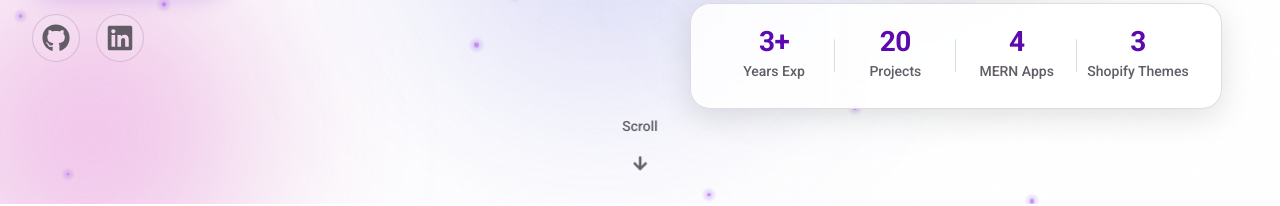
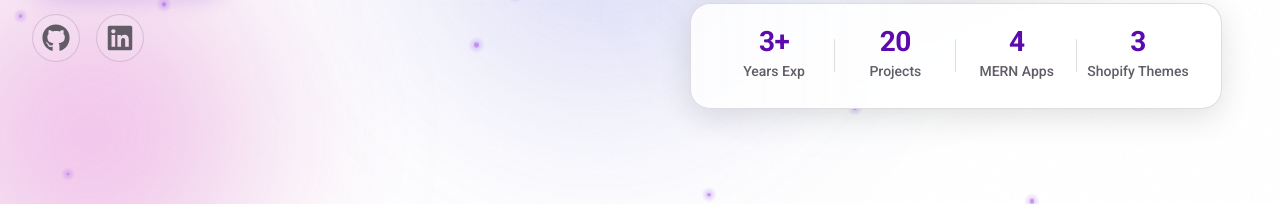
Before and after one commit to AvetBadalyan/Avets-Portfolio, a React (Vite) app: page / in a window 1280 px wide. Shown: the part 596-802 px from the top of the page. Built offline with nearby package versions, Linux system fonts and the light colour scheme.

Commit message:
little fix in header

```diff
--- a/src/App.jsx
+++ b/src/App.jsx
@@ -3,8 +3,8 @@ import Navbar from "./Components/Navbar/Navbar";
 import { useTheme } from "./context/use-theme";
 import Header from "./Pages/Header/Header";
 
-// Above-the-fold (Navbar + Header) loads eagerly. Everything below the fold is
-// code-split and loads when the user scrolls past the hero or follows an anchor.
+// Above-the-fold (Navbar + Header) loads eagerly. Below-the-fold sections are
+// code-split and mounted when the user approaches them or follows an anchor.
 const About = lazy(() => import("./Pages/About/About"));
 const Education = lazy(() => import("./Pages/Education/Education"));
 const Skills = lazy(() => import("./Pages/Skills/Skills"));
--- a/src/Components/Navbar/Navbar.jsx
+++ b/src/Components/Navbar/Navbar.jsx
@@ -118,10 +118,6 @@ const Navbar = () => {
       <nav
         className={`nav nav--animate ${isScrolled ? "nav--scrolled" : ""} ${isMenuOpen ? "nav--open" : ""}`}
       >
-        <a href="#main-content" className="skip-link">
-          Skip to main content
-        </a>
-
         <div className="container nav__container">
           <a href="#header" className="nav__logo" aria-label="AB - Home">
             <FaBriefcase />
--- a/src/Components/Navbar/Navbar.scss
+++ b/src/Components/Navbar/Navbar.scss
@@ -1,26 +1,6 @@
 /* ============================================
    NAVBAR - Glassmorphism + Active Section
    ============================================ */
-
-.skip-link {
-  position: absolute;
-  top: -100%;
-  left: 50%;
-  transform: translateX(-50%);
-  /* Primary (dark both themes) keeps white text readable; accent goes pale in
-     dark mode. This is a keyboard-focus a11y control, so legibility matters. */
-  background: var(--color-primary);
-  color: var(--color-on-primary);
-  padding: var(--space-sm) var(--space-lg);
-  border-radius: var(--border-radius-2);
-  font-weight: var(--fw-semibold);
-  z-index: calc(var(--z-navbar) + 10);
-  transition: top var(--duration-base) var(--easing-default);
-
-  &:focus {
-    top: var(--space-sm);
-  }
-}
 
 .nav {
   position: fixed;
--- a/src/Pages/Header/Header.jsx
+++ b/src/Pages/Header/Header.jsx
@@ -1,5 +1,4 @@
 import {
-  FaArrowDown,
   FaDownload,
   FaGithub,
   FaJs,
@@ -194,16 +193,6 @@ const Header = () => {
         </div>
       </div>
 
-      <a
-        href="#about"
-        className="hero__scroll hero__scroll--animate"
-        aria-label="Scroll to About section"
-      >
-        <span>Scroll</span>
-        <div className="hero__scroll-icon">
-          <FaArrowDown />
-        </div>
-      </a>
     </header>
   );
 };
--- a/src/Pages/Header/header.scss
+++ b/src/Pages/Header/header.scss
@@ -543,42 +543,6 @@
     white-space: nowrap;
   }
 
-  /* Scroll Indicator */
-  &__scroll {
-    position: absolute;
-    bottom: 3rem;
-    left: 50%;
-    /* `translate`, not `transform`: the fadeInUp entrance animates transform
-       and would otherwise wipe out the centering. */
-    translate: -50% 0;
-    display: flex;
-    flex-direction: column;
-    align-items: center;
-    gap: var(--space-xs);
-    color: var(--color-dark);
-    text-decoration: none;
-    font-size: var(--font-size-sm);
-    font-weight: var(--fw-medium);
-    transition: var(--transition-base);
-    z-index: var(--z-elevated);
-
-    &:hover {
-      opacity: 1;
-      color: var(--color-accent);
-    }
-
-    @media (max-width: 1024px) {
-      position: relative;
-      bottom: auto;
-      left: auto;
-      translate: none;
-      margin-top: var(--space-2xl);
-    }
-  }
-
-  &__scroll-icon {
-    font-size: var(--font-size-base);
-  }
 }
 
 /* ============================================
@@ -756,16 +720,6 @@
   }
 }
 
-@keyframes scrollBounce {
-  0%,
-  100% {
-    transform: translateY(0);
-  }
-  50% {
-    transform: translateY(6px);
-  }
-}
-
 @keyframes rotateRingOuter {
   from {
     transform: rotate(0deg);
@@ -829,23 +783,6 @@
   }
 }
 
-.hero__scroll--animate {
-  animation: fadeInUp var(--duration-base) var(--easing-emphasized) 1.8s both;
-
-  @media (prefers-reduced-motion: reduce) {
-    animation: none;
-    opacity: 1;
-  }
-}
-
-.hero__scroll-icon {
-  animation: scrollBounce 1.5s ease-in-out infinite;
-
-  @media (prefers-reduced-motion: reduce) {
-    animation: none;
-  }
-}
-
 /* Update rings to use CSS rotation instead of Framer */
 .hero__ring--outer {
   animation:
--- a/src/index.scss
+++ b/src/index.scss
@@ -758,11 +758,6 @@ button {
   transition: outline-offset var(--duration-base) var(--easing-default);
 }
 
-/* Skip-link target: focused by script, so no ring around the whole page. */
-#main-content:focus-visible {
-  outline: none;
-}
-
 /* Buttons and links get a glow on top of the outline */
 button:focus-visible,
 a:focus-visible,
```
